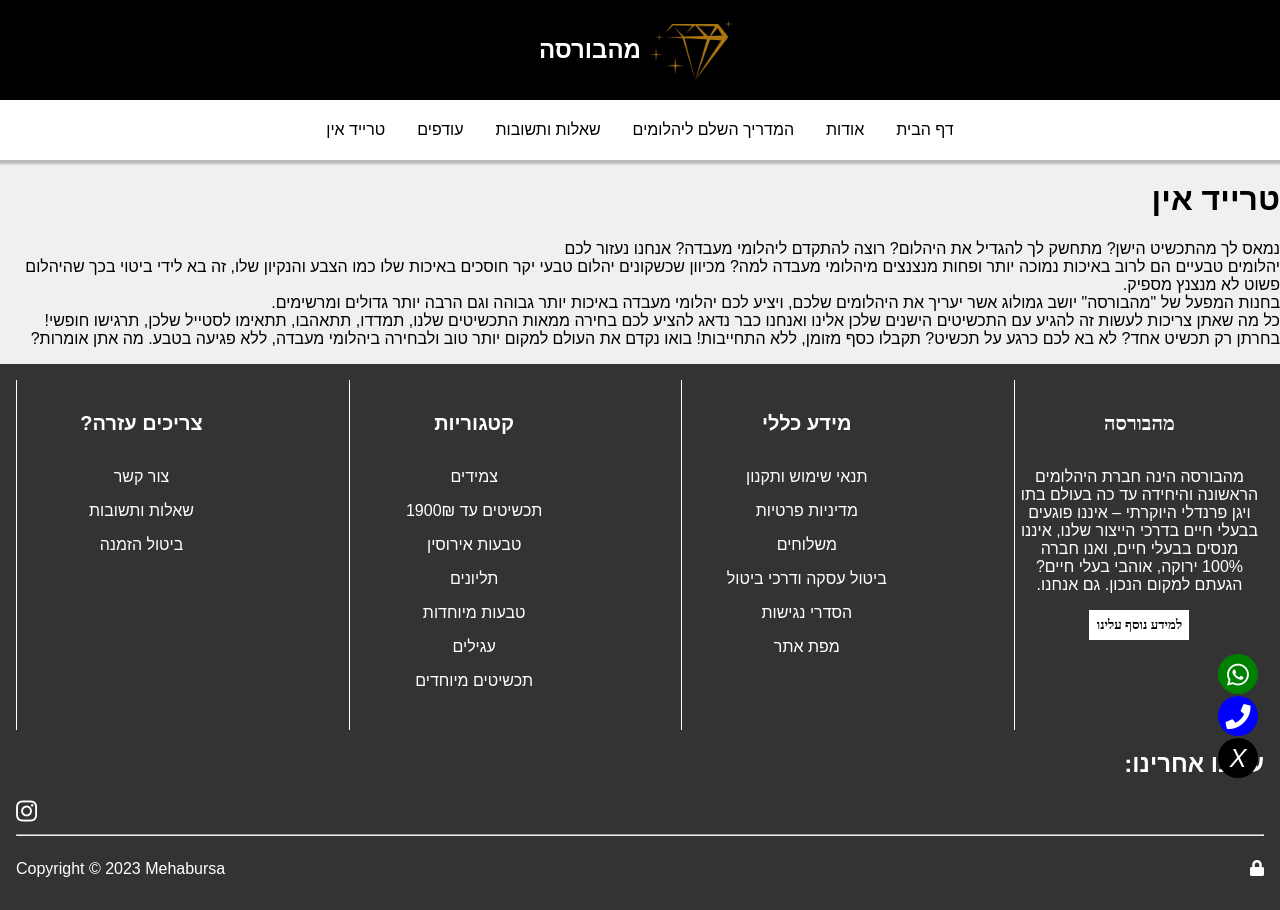
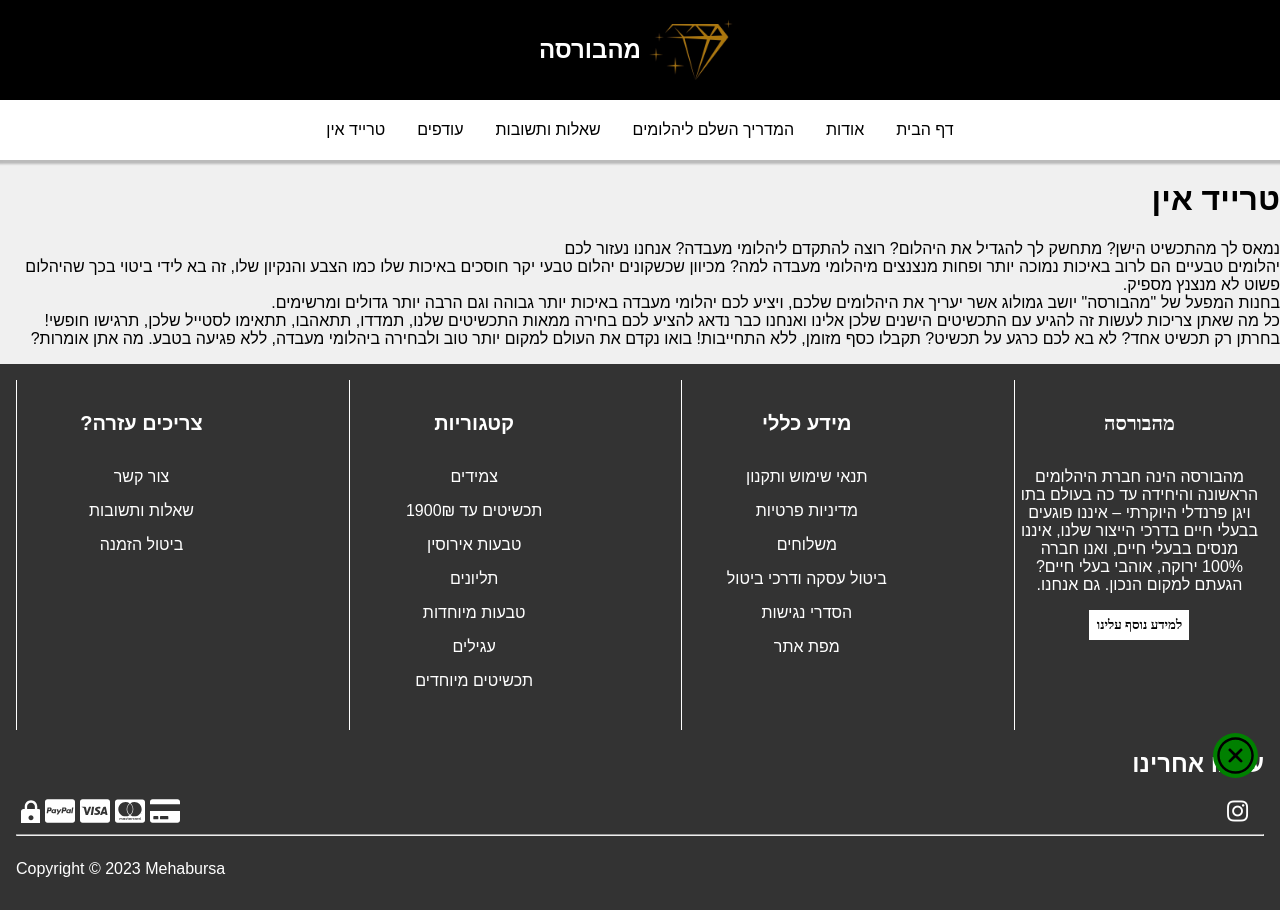
Before and after one commit to yaniv851/tomer-s-website, a React (Create React App) app in the folder frontend/: page /trade in a window 1280 px wide. Built offline with nearby package versions, Linux system fonts and the light colour scheme; a web font is replaced by a local one.

Commit message:
more improvments for the website

```diff
--- a/frontend/package.json
+++ b/frontend/package.json
@@ -14,6 +14,7 @@
     "@mui/lab": "^5.0.0-alpha.120",
     "@mui/material": "^5.11.10",
     "@paypal/react-paypal-js": "^7.8.2",
+    "@react-icons/all-files": "^4.1.0",
     "@sanity/block-content-to-react": "^3.0.0",
     "@sanity/client": "^4.0.1",
     "@sanity/image-url": "^1.0.2",
@@ -31,6 +32,7 @@
     "react-dom": "^18.2.0",
     "react-fetch-hook": "^1.9.5",
     "react-hook-form": "^7.43.0",
+    "react-icons": "^4.8.0",
     "react-reveal": "^1.2.2",
     "react-router-dom": "^6.8.0",
     "react-scripts": "5.0.1",
--- a/frontend/src/App.js
+++ b/frontend/src/App.js
@@ -17,9 +17,12 @@ import Qa from "./pages/qa-an";
 import Footer from "./comps/footer";
 import Trade from "./pages/trade-in";
 import "./comps/style/socialIcons.css";
+import { IoIosCloseCircleOutline } from 'react-icons/io';
+import { AiFillPhone } from 'react-icons/ai';
+import { IoLogoWhatsapp } from 'react-icons/io';
 
 function App() {
-  const [showIcons, setShowIcons] = useState(true);
+  const [showIcons, setShowIcons] = useState(false);
 
   const handleXmarkClick = () => {
     setShowIcons(!showIcons);
@@ -65,15 +68,15 @@ function App() {
         {showIcons && (
           <>
             <a class="social" href="https://wa.me/0523337455">
-              <i class="fab fa-whatsapp"></i>
+            <IoLogoWhatsapp className="ico"/>
             </a>
             <a class="social" href="tel:0523337455">
-              <i class="fas fa-phone"></i>
+              <AiFillPhone className="ico"/>
             </a>
           </>
         )}
-        <a class="social" onClick={handleXmarkClick}>
-          <i>X</i>
+        <a class="soc" onClick={handleXmarkClick}>
+          <IoIosCloseCircleOutline className="ico"/>
         </a>
       </div>
       <BrowserRouter>
--- a/frontend/src/comps/footer.js
+++ b/frontend/src/comps/footer.js
@@ -1,6 +1,11 @@
 import React from "react";
 import "./style/footer.css";
 import { Icon } from "@material-ui/core";
+import HttpsIcon from '@mui/icons-material/Https';
+import { FaCcPaypal } from 'react-icons/fa';
+import { FaCcVisa } from 'react-icons/fa';
+import { FaCcMastercard } from 'react-icons/fa';
+import { FaCreditCard } from 'react-icons/fa';
 
 function Footer() {
   return (
@@ -66,21 +71,27 @@ function Footer() {
         </div>
       </div>
       <div className="under">
-          <h2 dir="rtl" className="followUS">עקבו אחרינו:</h2>
-          <div className="footcont">
+        <div className="follo">
+          <h2 dir="rtl" className="followUS">עקבו אחרינו</h2>
           <a href="https://www.instagram.com/mehabursa/" style={{ color: "#fff", marginRight: "1rem" }}>
             <Icon className="icon">
               <i className="fab fa-instagram" />
             </Icon>
           </a>
-          </div>
         </div>
+        <div className="mustIcons">
+          <Icon style={{marginRight: '5px'}}>
+            <HttpsIcon className="icon"/>
+          </Icon>
+          <FaCcPaypal className="icon"/>
+          <FaCcVisa className="icon"/>
+          <FaCcMastercard className="icon"/>
+          <FaCreditCard className="icon"/>
+        </div>
+      </div>
       <hr style={{ width: "100%" }} />
       <div className="botto-cont">
         <p>Copyright © {new Date().getFullYear()} Mehabursa</p>
-        <div className="secure-icons">
-          <i className="fas fa-lock ssl-icon"></i>
-        </div>
       </div>
     </footer>
   );
--- a/frontend/src/comps/style/footer.css
+++ b/frontend/src/comps/style/footer.css
@@ -45,7 +45,7 @@
   font-family: 'Tinos', serif;
 }
 
-.meida-clali button{
+.meida-clali button {
   background-color: white;
   color: black;
   border: none;
@@ -56,21 +56,54 @@
   font-weight: 600;
 }
 
-.meida-clali button:hover{
+.meida-clali button:hover {
   scale: 1.1;
   background-color: rgb(182, 182, 182);
   color: black;
   transition: 1s;
 }
 
-.under{
+.under {
+  display: flex;
+  flex-direction: row-reverse;
+  align-items: flex-end;
+  justify-content: space-between;
+}
+
+.under .follo a i{
+  transition: 1s;
+}
+
+.under .follo a i:hover{
+  scale: 1.1;
+  transition: 1s;
+}
+
+.mustIcons {
+  display: flex;
+  flex-direction: row;
+  align-items: center;
+}
+
+.mustIcons .icon{
+  font-size: 30px;
+  margin-right: 5px;
+  transition: 1s;
+}
+
+.mustIcons .icon:hover{
+  scale: 1.1;
+  transition: 1s;
+}
+
+.follo {
   display: flex;
   flex-direction: column;
-
+  align-items: flex-end;
 }
 
+@media only screen and (max-width: 768px) {
 
-@media only screen and (max-width: 768px) {
   /* Adjustments for small screens */
   .foll {
     height: auto;
@@ -80,7 +113,7 @@
     padding: 1rem;
   }
 
-  .wr{
+  .wr {
     flex-direction: column;
   }
 
--- a/frontend/src/comps/style/product.css
+++ b/frontend/src/comps/style/product.css
@@ -41,7 +41,7 @@
     object-fit: cover;
 }
 
-.big-image:hover{
+.big-image:hover {
     scale: 0.9;
     transition: 1s;
 }
@@ -60,14 +60,14 @@
     display: block;
     object-fit: cover;
     border: 1px solid #ddd;
-    margin-right: 5px;
+    margin: 5px;
     opacity: 0.7;
     border-radius: 5px;
     cursor: pointer;
     transition: 1s;
 }
 
-.thumb img:hover{
+.thumb img:hover {
     scale: 1.1;
     transition: 1s;
 }
@@ -85,7 +85,7 @@
     transition: 1s;
 }
 
-.thumb video:hover{
+.thumb video:hover {
     scale: 1.1;
     transition: 1s;
 }
@@ -136,7 +136,7 @@
 }
 
 .diamond-info {
-    width: 40%;
+    width: 70%;
     margin-bottom: 20px;
     border-radius: 20px;
     background-color: #fff;
@@ -150,7 +150,8 @@
     display: flex;
     margin: 10px;
     align-items: center;
-    justify-content: center;}
+    justify-content: center;
+}
 
 .heads {
     display: flex;
@@ -187,14 +188,14 @@
         margin: 2px;
     }
 
-    .big-image img{
+    .big-image img {
         justify-content: center;
         align-items: center;
     }
 
 
 
-    .thumb ul{
+    .thumb ul {
         flex-direction: row;
         width: 100%;
     }
@@ -204,7 +205,7 @@
         height: 130px;
     }
 
-    .pictur{
+    .pictur {
         flex-direction: column;
         align-items: center;
     }
@@ -222,7 +223,7 @@
         width: 100%;
     }
 
-    .tas{
+    .tas {
         margin: 0 auto;
     }
 
@@ -236,7 +237,7 @@
         margin-bottom: 2px;
     }
 
-    .diamond-info{
+    .diamond-info {
         width: 53%;
     }
 
--- a/frontend/src/comps/style/socialIcons.css
+++ b/frontend/src/comps/style/socialIcons.css
@@ -1,65 +1,84 @@
-.wrapi{
-    position:fixed;
-    bottom:20px;
-    right:20px;
-    z-index:1000;
+.wrapi {
+  position: fixed;
+  display: flex;
+  flex-direction: column;
+  bottom: 20px;
+  right: 20px;
+  z-index: 1000;
+  align-items: center;
 }
 
-  .wrapi a:nth-child(1){
-    background-color:green;
+.wrapi a:nth-child(1) {
+  background-color: green;
 }
 
-  .wrapi a:nth-child(2){
-    background-color:blue;
+.wrapi a:nth-child(2) {
+  background-color: blue;
 }
 
 
-  .wrapi a:nth-child(3){
-
+.wrapi a:nth-child(3) {
   animation: 0.7s ease-out 0s 1 FadeIn;
-    transition:all 0.3s;
+  transition: all 0.3s;
 }
 
 
-  .wrapi a:hover:nth-child(3){
-
-    background-color:red;
+.wrapi a:hover:nth-child(3) {
+  background-color: rgb(255, 255, 255);
 }
 
 
 @keyframes FadeIn {
   0% {
-     transform:rotate(0deg);
+    transform: rotate(0deg);
   }
+
   100% {
-      transform:rotate(360deg);
+    transform: rotate(360deg);
   }
 }
 
 
-  .hide{
-    position:absolute;
-    bottom:0px !important;
-    z-index:-1;
-    transition:all 2s;
+.hide {
+  position: absolute;
+  bottom: 0px !important;
+  z-index: -1;
+  transition: all 2s;
 
 }
 
-  .wrapi a{
-      height:40px;
-      width:40px;
-      background:#000;
-      padding:10px;
-      display:flex;
-      flex-direction:row;
-      border-radius:50%;
-      justify-content:center;
-      align-items:center;
-      text-decoration:none;
-      color:#fff;
-      margin:2px;
+.wrapi a {
+  display: flex;
+  flex-direction: row;
+  border-radius: 50%;
+  justify-content: center;
+  align-items: center;
+  text-decoration: none;
+  color: #fff;
+  margin: 2px;
 }
 
-  .wrapi a i{
+.wrapi .soc .ico {
+  justify-content: center;
+  align-items: center;
+  text-decoration: none;
+  color: rgb(0, 0, 0);
+  font-size: 45px;
+}
+
+.wrapi .social .ico {
+  justify-content: center;
+  align-items: center;
+  text-decoration: none;
+  color: white;
+  font-size: 30px;
+}
+
+.wrapi .social {
+  height: 40px;
+  width: 40px;
+}
+
+.wrapi a i {
   font-size: 25px;
 }
--- a/frontend/src/pages/styles/qa-an.css
+++ b/frontend/src/pages/styles/qa-an.css
@@ -49,7 +49,7 @@ body{
     background-color: #fff;
     box-shadow: 0 3px 6px rgba(0, 0, 0, 0.1), 0 3px
     6px rgba(0, 0, 0, 0.1);
-    transition: 0.3s ease;
+    transition: 1s ease;
 }
 
   .accordion-item {
@@ -57,22 +57,17 @@ body{
     width: 80%;
   }
 
-  .accordion-item:hover .accordion-arrow{
-    color: white;
-  }
-
-  .accordion-item:hover{
-    background: #B07612;
-    padding-right: 10px;
-    color: white;
-  }
-
   .accordion-arrow-active svg {
     transform: rotate(180deg);
+    transition: 1s;
   }
 
   .accordion-arrow{
     color: black;
+  }
+
+  .accordion-arrow svg{
+    transition: 1s;
   }
 
   .accordion-item-header {
@@ -84,13 +79,16 @@ body{
   }
 
   .accordion-item-content {
-    padding: 10px;
-    display: none;
+    max-height: 0;
+    overflow: hidden;
+    transition: 0.5s ease-out;
   }
 
   .accordion-item-active .accordion-item-content {
-    display: block;
+    max-height: 500px; /* set a max-height that is greater than the expected height of the content */
+    transition: 1s ease-in;
   }
+
 
   @media (max-width: 767px) {
     .accordion{
```
Also changed, not shown: 13 other files (tests, documents, lock files or other folders). Lines whose indentation alone changed are shown as unchanged.
